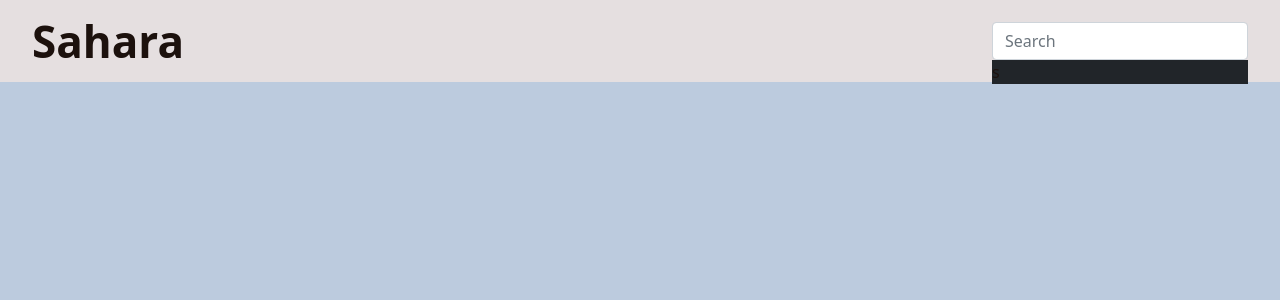
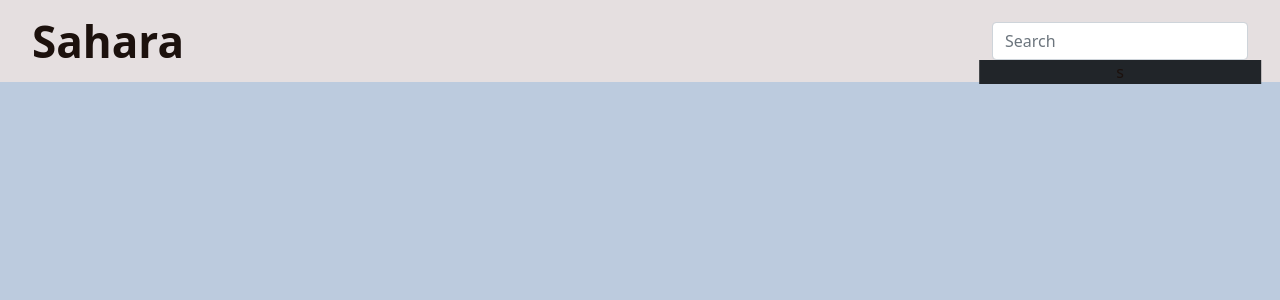
Before and after one commit to quiluh/Sahara, a Flask app: template templates/test.html in a window 1280 px wide. Shown: the top 300 px of the page. Run offline with Flask 3, Linux system fonts and the light colour scheme; the template is opened without the code that fills it, so the values that code supplies are empty.

Commit message:
centered the result div using translate

```diff
--- a/static/styles/styles.css
+++ b/static/styles/styles.css
@@ -41,6 +41,9 @@ body {
 .w-100 {
     width: 100%;
 }
+.w-110 {
+    width: 110%;
+}
 .fit-content {
     width: fit-content;
 }
@@ -61,3 +64,7 @@ body {
 .cardDiv {
     background-color: var(--lightPrimary);
 }
+#searchResultDiv {
+    left: 50%;
+    transform: translate(-50%);
+}
--- a/templates/test.html
+++ b/templates/test.html
@@ -17,7 +17,7 @@
         <div class="w-50 d-flex flex-row-reverse">
             <form class="form-inline my-2 my-lg-0 position-relative" id="searchBar">
                 <input class="form-control" type="search" placeholder="Search" aria-label="Search" id="searchForm">
-                <div class="bg-dark w-100 position-absolute" id="searchResultDiv">
+                <div class="bg-dark position-absolute w-110 text-center" id="searchResultDiv">
                     s
                 </div>
             </form>
```
